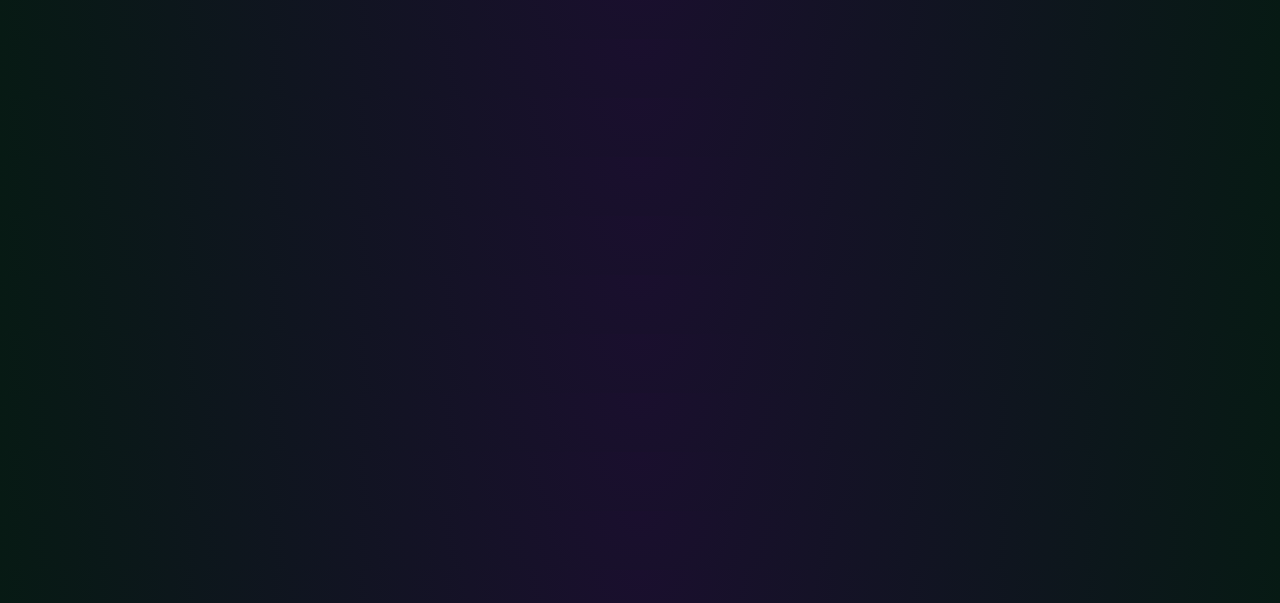
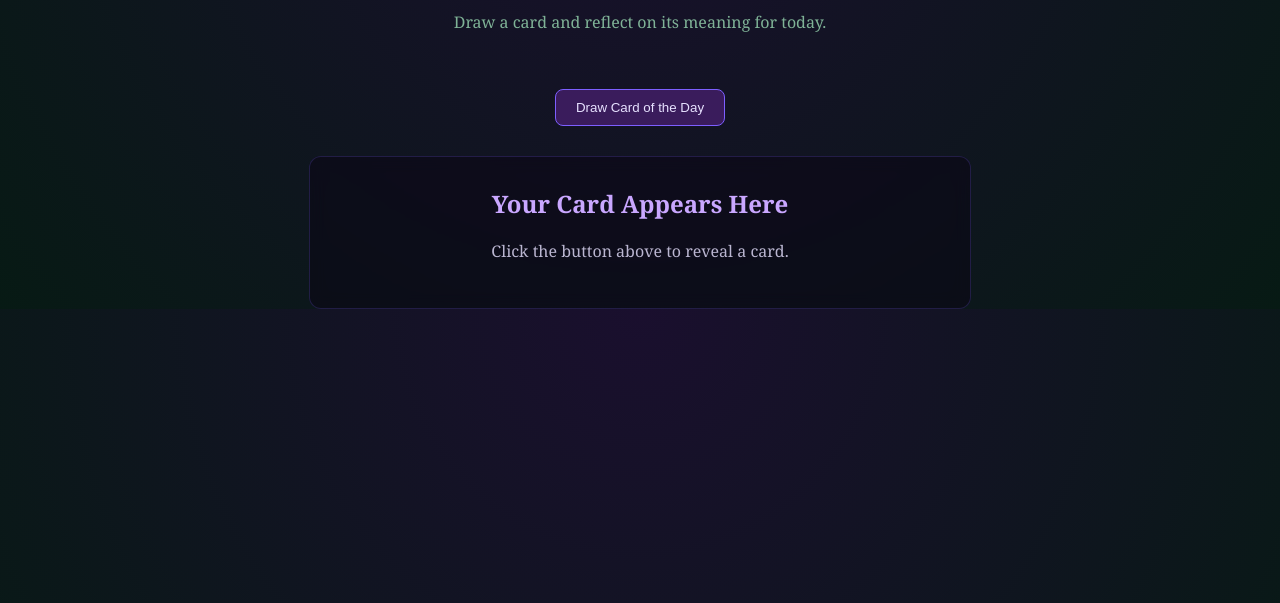
Before and after one commit to Alexofthefoot/TarotTool, a website: page frontend/home.html in a window 1280 px wide. Shown: the part 197-800 px from the top of the page. Drawn offline with Linux system fonts and the light colour scheme.

Commit message:
Add frontend subfolders

```diff
--- a/frontend/style.css
+++ b/frontend/css/style.css
@@ -85,3 +85,28 @@ button:hover {
     background: #5b2a8a;
     box-shadow: 0 0 12px rgba(125, 95, 255, 0.5);
 }
+
+
+/* Card Display */
+.card-display {
+    max-width: 600px;
+    margin: 0 auto;
+    padding: 30px;
+    text-align: center;
+
+    background: rgba(10, 5, 20, 0.5);
+    border: 1px solid rgba(125, 95, 255, 0.2);
+    border-radius: 12px;
+
+    backdrop-filter: blur(8px);
+}
+
+.card-display h2 {
+    color: #c9a7ff;
+    margin-top: 0;
+}
+
+.card-display p {
+    color: #e7e1ff;
+    opacity: 0.8;
+}
--- a/frontend/home.html
+++ b/frontend/home.html
@@ -5,7 +5,7 @@
     <meta charset="UTF-8" />
     <meta name="viewport" content="width=device-width, initial-scale=1.0" />
     <title>Tarot</title>
-    <link rel="stylesheet" href="style.css">
+    <link rel="stylesheet" href="css/style.css">
 </head>
 
 <body>
@@ -22,7 +22,19 @@
     </nav>
 
     <main>
-        <!-- page content will go here -->
+        <header>
+        <h1>Daily Tarot Draw</h1>
+        <p>Draw a card and reflect on its meaning for today.</p>
+    </header>
+
+    <div class="controls">
+        <button id="draw-card-btn" onclick="randomDraw()">Draw Card of the Day</button>
+    </div>
+
+    <section class="card-display">
+        <h2>Your Card Appears Here</h2>
+        <p>Click the button above to reveal a card.</p>
+    </section>
     </main>
 </body>
 </html>
```
Also changed, not shown: frontend/index.html (+1 -1 lines), frontend/js/app.js (added).
